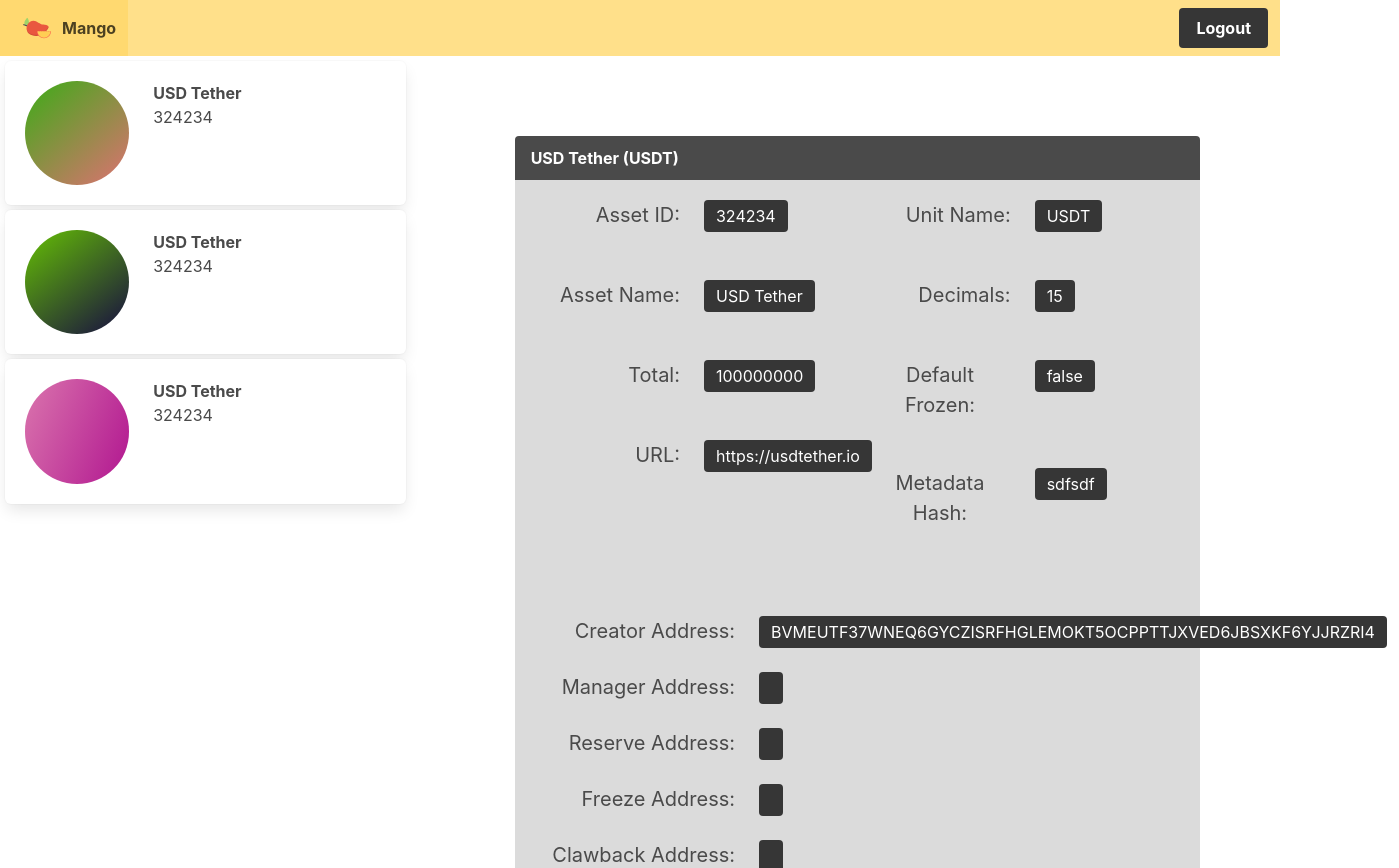
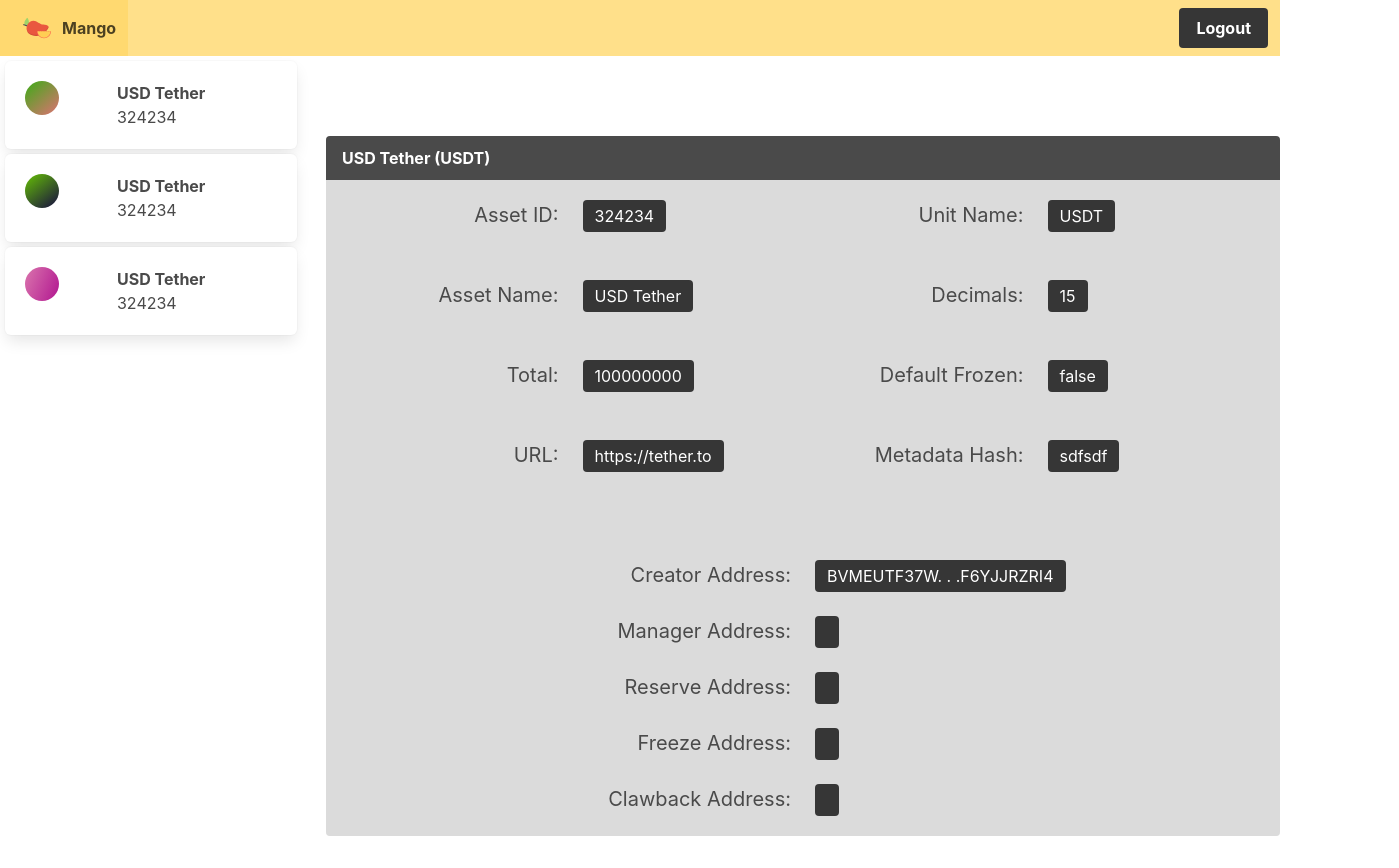
Before and after one commit to MangoDev-io/mango, an Angular app in the folder web/: page /manage in a window 1280 px wide. Shown: the top 868 px of the page, 1399 px wide, since content can reach past the window. Built offline with nearby package versions, Linux system fonts and the light colour scheme.

Commit message:
token details addresses + create token create comp

```diff
--- a/web/src/app/app.module.ts
+++ b/web/src/app/app.module.ts
@@ -9,6 +9,7 @@
 import { TokenListerComponent } from './components/token-lister/token-lister.component';
 import { TokenEntryComponent } from './components/token-entry/token-entry.component';
 import { TokenDetailsComponent } from './components/token-details/token-details.component';
+import { TokenCreateComponent } from './components/token-create/token-create.component';
 
 @NgModule({
   declarations: [
@@ -17,7 +18,8 @@
     ManageComponent,
     TokenListerComponent,
     TokenEntryComponent,
-    TokenDetailsComponent
+    TokenDetailsComponent,
+    TokenCreateComponent
   ],
   imports: [
     BrowserModule,
--- /dev/null
+++ b/web/src/app/components/token-create/token-create.component.html
@@ -0,0 +1 @@
+<p>token-create works!</p>
--- /dev/null
+++ b/web/src/app/components/token-create/token-create.component.ts
@@ -0,0 +1,15 @@
+import { Component, OnInit } from '@angular/core';
+
+@Component({
+  selector: 'app-token-create',
+  templateUrl: './token-create.component.html',
+  styleUrls: ['./token-create.component.scss']
+})
+export class TokenCreateComponent implements OnInit {
+
+  constructor() { }
+
+  ngOnInit(): void {
+  }
+
+}
--- a/web/src/app/components/token-details/token-details.component.html
+++ b/web/src/app/components/token-details/token-details.component.html
@@ -132,63 +132,93 @@
             <div
                 class="columns has-text-centered tokenDetails__manage-addresses-first"
             >
-                <div class="column is-one-third">
+                <div class="column">
                     <p class="is-size-5 is-pulled-right">
                         Creator Address:
                     </p>
                 </div>
                 <div class="column">
-                    <span class="tag is-dark is-medium is-pulled-left">{{
-                        currToken.creatorAddr
-                    }}</span>
+                    <a
+                        href="{{
+                            'https://testnet.algoexplorer.io/address/' +
+                                currToken.creatorAddr
+                        }}"
+                        ><span class="tag is-dark is-medium is-pulled-left">{{
+                            shortenAddress(currToken.creatorAddr)
+                        }}</span></a
+                    >
                 </div>
             </div>
             <div class="columns has-text-centered">
-                <div class="column is-one-third">
+                <div class="column">
                     <p class="is-size-5 is-pulled-right">
                         Manager Address:
                     </p>
                 </div>
                 <div class="column">
-                    <span class="tag is-dark is-medium is-pulled-left">{{
-                        currToken.managerAddr
-                    }}</span>
+                    <a
+                        href="{{
+                            'https://testnet.algoexplorer.io/address/' +
+                                currToken.managerAddr
+                        }}"
+                        ><span class="tag is-dark is-medium is-pulled-left">{{
+                            shortenAddress(currToken.managerAddr)
+                        }}</span></a
+                    >
                 </div>
             </div>
             <div class="columns has-text-centered">
-                <div class="column is-one-third">
+                <div class="column">
                     <p class="is-size-5 is-pulled-right">
                         Reserve Address:
                     </p>
                 </div>
                 <div class="column">
-                    <span class="tag is-dark is-medium is-pulled-left">{{
-                        currToken.reserveAddr
-                    }}</span>
+                    <a
+                        href="{{
+                            'https://testnet.algoexplorer.io/address/' +
+                                currToken.reserveAddr
+                        }}"
+                        ><span class="tag is-dark is-medium is-pulled-left">{{
+                            shortenAddress(currToken.reserveAddr)
+                        }}</span></a
+                    >
                 </div>
             </div>
             <div class="columns has-text-centered">
-                <div class="column is-one-third">
+                <div class="column">
                     <p class="is-size-5 is-pulled-right">
                         Freeze Address:
                     </p>
                 </div>
                 <div class="column">
-                    <span class="tag is-dark is-medium is-pulled-left">{{
-                        currToken.freezeAddr
-                    }}</span>
+                    <a
+                        href="{{
+                            'https://testnet.algoexplorer.io/address/' +
+                                currToken.freezeAddr
+                        }}"
+                        ><span class="tag is-dark is-medium is-pulled-left">{{
+                            shortenAddress(currToken.freezeAddr)
+                        }}</span></a
+                    >
                 </div>
             </div>
             <div class="columns has-text-centered">
-                <div class="column is-one-third">
+                <div class="column">
                     <p class="is-size-5 is-pulled-right">
                         Clawback Address:
                     </p>
                 </div>
                 <div class="column">
-                    <span class="tag is-dark is-medium is-pulled-left">{{
-                        currToken.clawbackAddr
-                    }}</span>
+                    <a
+                        href="{{
+                            'https://testnet.algoexplorer.io/address/' +
+                                currToken.clawbackAddr
+                        }}"
+                        ><span class="tag is-dark is-medium is-pulled-left">{{
+                            shortenAddress(currToken.clawbackAddr)
+                        }}</span></a
+                    >
                 </div>
             </div>
         </div>
--- a/web/src/app/components/token-details/token-details.component.scss
+++ b/web/src/app/components/token-details/token-details.component.scss
@@ -1,5 +1,5 @@
 .tokenDetails__message {
-    margin: 5em;
+    margin-top: 5em;
 }
 
 .tokenDetails__message .message-body {
--- a/web/src/app/components/token-details/token-details.component.ts
+++ b/web/src/app/components/token-details/token-details.component.ts
@@ -15,7 +15,7 @@
         100000000,
         15,
         false,
-        'https://usdtether.io',
+        'https://tether.to',
         'sdfsdf',
         '',
         '',
@@ -26,4 +26,8 @@
     constructor() {}
 
     ngOnInit(): void {}
+
+    shortenAddress(addr: string): string {
+        if (addr) return addr.substring(0, 10) + '. . .' + addr.substring(48)
+    }
 }
--- a/web/src/app/components/token-entry/token-entry.component.scss
+++ b/web/src/app/components/token-entry/token-entry.component.scss
@@ -4,8 +4,8 @@
 
 .token-entry__gradient {
     border-radius: 50%;
-    width: 100%;
-    padding-top: 100%;
+    width: 50%;
+    padding-top: 50%;
 }
 
 .token-entry__content h1 {
--- a/web/src/app/pages/manage/manage.component.html
+++ b/web/src/app/pages/manage/manage.component.html
@@ -19,10 +19,10 @@
     </nav>
 
     <div class="columns">
-        <div class="column is-one-third">
+        <div class="column is-one-quarter">
             <app-token-lister></app-token-lister>
         </div>
-        <div class="column is-two-thirds">
+        <div class="column is-three-quarters">
             <app-token-details></app-token-details>
         </div>
     </div>
--- a/web/src/index.html
+++ b/web/src/index.html
@@ -1,13 +1,13 @@
-<!doctype html>
+<!DOCTYPE html>
 <html lang="en">
-<head>
-  <meta charset="utf-8">
-  <title>Web</title>
-  <base href="/">
-  <meta name="viewport" content="width=device-width, initial-scale=1">
-  <link rel="icon" type="image/x-icon" href="favicon.ico">
-</head>
-<body>
-  <app-root></app-root>
-</body>
+    <head>
+        <meta charset="utf-8" />
+        <title>Mango - Algorand Asset Manager</title>
+        <base href="/" />
+        <meta name="viewport" content="width=device-width, initial-scale=1" />
+        <link rel="icon" type="image/x-icon" href="favicon.ico" />
+    </head>
+    <body>
+        <app-root></app-root>
+    </body>
 </html>
```
Also changed, not shown: web/src/app/components/token-create/token-create.component.scss (added), 1 other file (tests, documents, lock files or other folders).
